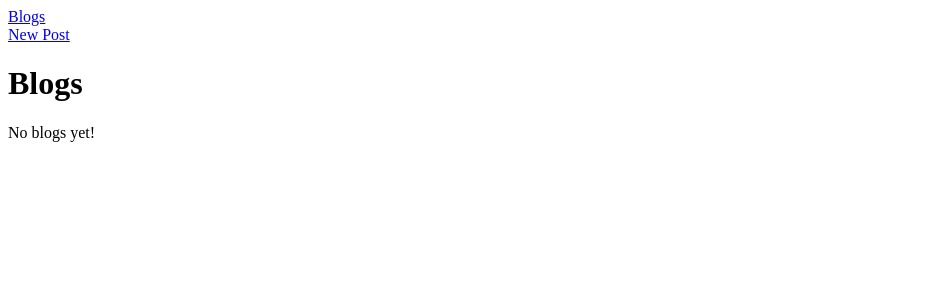
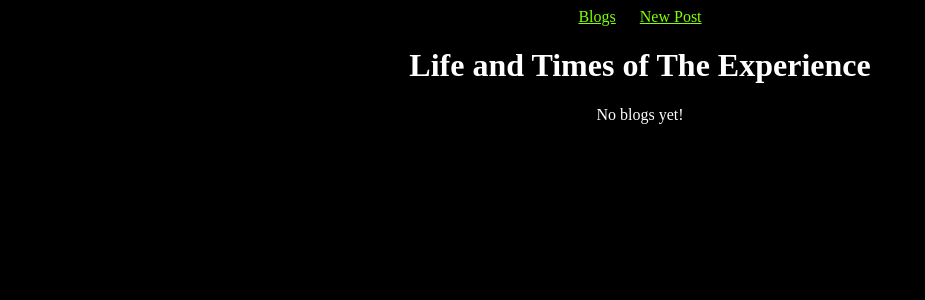
Before and after one commit to slandrew/blogz, a Flask app: page /blog in a window 1280 px wide. Shown: the top 300 px of the page, without its empty margins (0-925 px from the left). Run offline with Flask 2, Linux system fonts and the light colour scheme; data that the repository does not hold is empty.

Commit message:
added some internal style because im too dumb to figure out how to link jinga with css despite the infinite resources of the internet

```diff
--- a/templates/base.html
+++ b/templates/base.html
@@ -6,13 +6,31 @@
             .error {
                 color: red;
             }
+            body {
+                background-color: black;
+                color: white;
+                text-align: center;
+            }
+            .blogpost{
+                border: 15px solid white;
+                padding: 50px;
+                font-style: italic;
+                font-size: 2em;
+            }
+            .nav-button {
+                text-align: left;
+                padding: 10px;
+            }
+            a{
+                color:chartreuse;
+            }
         </style>
+        <div>
+            <a href='/blog' class='nav-button'>Blogs</a>
+            <a href='/newpost' class='nav-button'>New Post</a>
+        </div>
     </head>
     <body>
-        <div>
-            <a href='/blog'>Blogs</a> </br>
-            <a href='/newpost'>New Post</a> </br>
-        </div>
         {% block content %}
         {% endblock %}
     </body>
--- a/templates/blog.html
+++ b/templates/blog.html
@@ -1,15 +1,15 @@
 {% extends "base.html" %}
 
 {% block content %}
-    <h1>Blogs</h1>
+    <h1>Life and Times of The Experience</h1>
     {% if blogs|length == 0 %}
             <p>No blogs yet!</p>
         {% else %}
             <div>
                 {% for blog in blogs %}
-                <div>
+                <div class='blogtitle'>
                     <a href='/blog?id={{blog.id}}'><h2>{{blog.title}}</h2></a>
-                    <p>{{blog.body}}</p>
+                    <p class='blogpost'>{{blog.body}}</p>
                 </div>
                 {% endfor%}
             </div>
```
Also changed, not shown: static/styles/style.css (added, +7 -0 lines).
